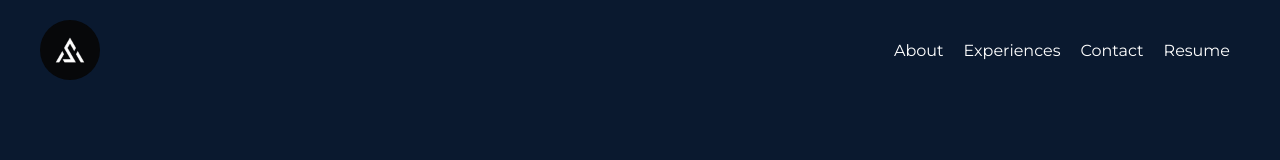
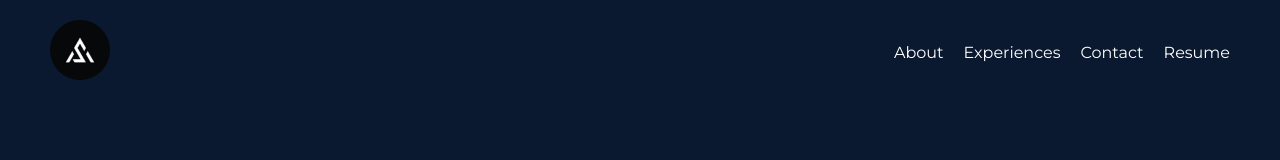
Before and after one commit to amirsorayaei/amirsorayaei.github.io, a Next.js app: page / in a window 1280 px wide. Shown: the top 160 px of the page. Built offline with nearby package versions, Linux system fonts and the light colour scheme.

Commit message:
fix: added href to logo

```diff
--- a/src/components/Header/index.tsx
+++ b/src/components/Header/index.tsx
@@ -6,6 +6,7 @@ import Logo from "@/src/assets/logo.jpg";
 const Header = () => {
   return (
     <header>
+      <a href="#">
         <Image
           src={Logo}
           alt="logo"
@@ -13,6 +14,7 @@ const Header = () => {
           height={60}
           style={{ borderRadius: "50%" }}
         />
+      </a>
       <li>
         <a href="#about">About</a>
         <a href="#experinces">Experiences</a>
```
Lines whose indentation alone changed are shown as unchanged.
